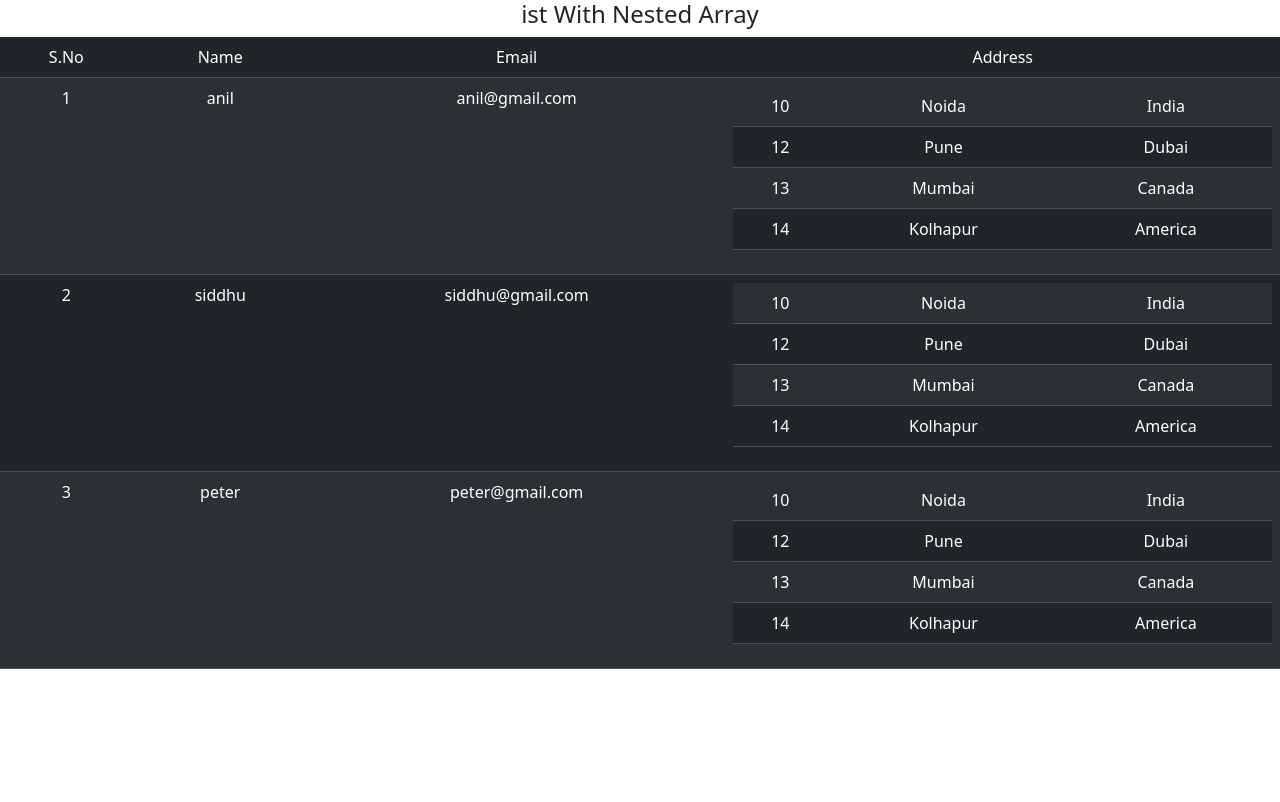
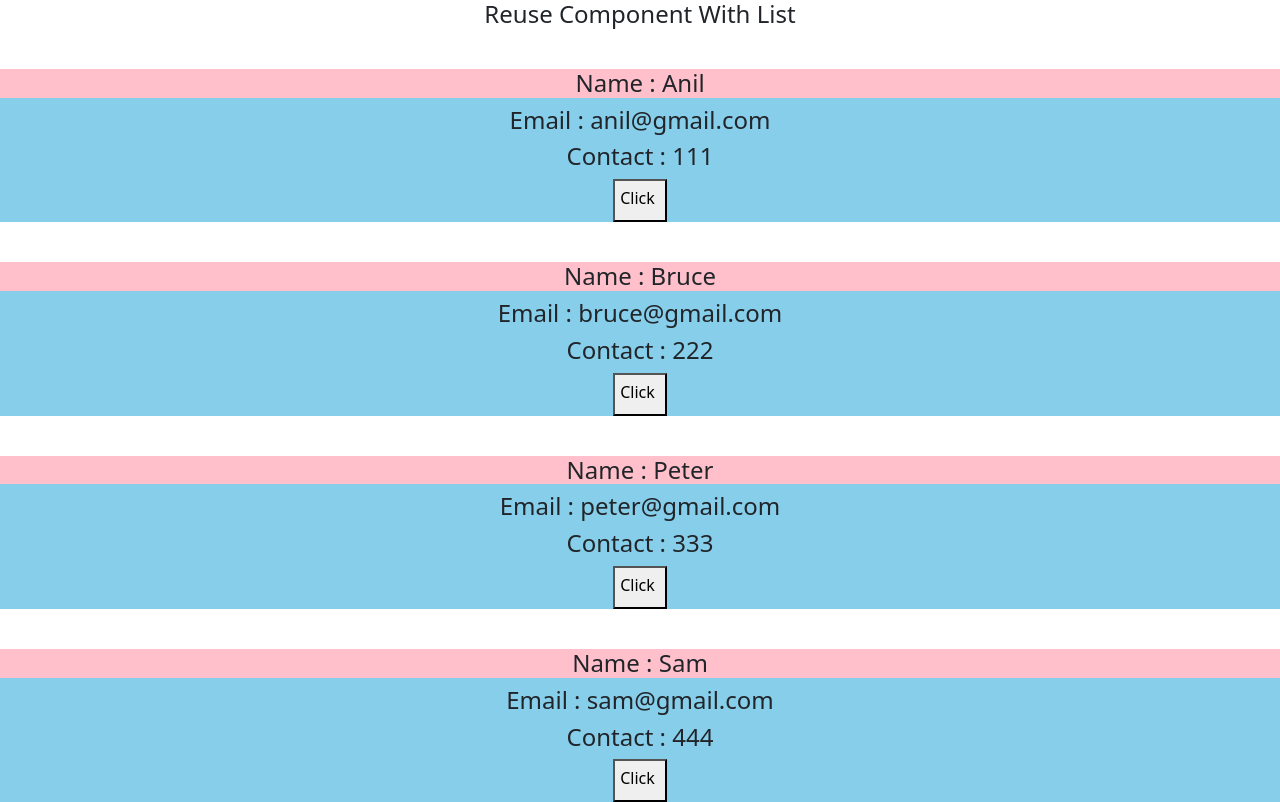
Before and after one commit to vijay4211/parent_to_child, a React (Create React App) app: page / in a window 1280 px wide. Built offline with nearby package versions, Linux system fonts and the light colour scheme.

Commit message:
create Reusable component using map method

```diff
--- a/src/App.js
+++ b/src/App.js
@@ -1,85 +1,30 @@
 import "./App.css";
-import Table from "react-bootstrap/Table";
+import "bootstrap/dist/css/bootstrap.min.css";
 
-import "bootstrap/dist/css/bootstrap.min.css";
+import User from "./User";
 
 function App() {
   const users = [
-    {
-      name: "anil",
-      email: "anil@gmail.com",
-      address: [
-        { Hn: "10", city: "Noida", country: "India" },
-        { Hn: "12", city: "Pune", country: "Dubai" },
-        { Hn: "13", city: "Mumbai", country: "Canada" },
-        { Hn: "14", city: "Kolhapur", country: "America" },
-      ],
-    },
-    {
-      name: "siddhu",
-      email: "siddhu@gmail.com",
-      address: [
-        { Hn: "10", city: "Noida", country: "India" },
-        { Hn: "12", city: "Pune", country: "Dubai" },
-        { Hn: "13", city: "Mumbai", country: "Canada" },
-        { Hn: "14", city: "Kolhapur", country: "America" },
-      ],
-    },
-    {
-      name: "peter",
-      email: "peter@gmail.com",
-      address: [
-        { Hn: "10", city: "Noida", country: "India" },
-        { Hn: "12", city: "Pune", country: "Dubai" },
-        { Hn: "13", city: "Mumbai", country: "Canada" },
-        { Hn: "14", city: "Kolhapur", country: "America" },
-      ],
-    },
+    { name: "Anil", email: "anil@gmail.com", contact: "111"},
+    { name: "Bruce", email: "bruce@gmail.com", contact: "222"},
+    { name: "Peter", email: "peter@gmail.com", contact: "333"},
+    { name: "Sam", email: "sam@gmail.com", contact: "444"},
   ];
+
+  function handler(){
+    alert("Hello");
+  }
 
   return (
     <div className="App">
-      <h4>ist With Nested Array</h4>
-        <Table variant="dark" striped>
-            <thead>
-                <tr>
-                   <td>S.No</td>
-                   <td>Name</td>
-                   <td>Email</td>
-                   <td>Address</td>
-                </tr>
-            </thead>
-            <tbody>
+      <h4>Reuse Component With List</h4>
       {
         users.map(
           (item, index)=>(
-                    <tr key={index}>
-                    <td>{index+1}</td>
-                    <td>{item.name}</td>
-                    <td>{item.email}</td>
-                    <td>
-                    <Table variant="dark" striped>
-                      <tbody>
-                      {
-                         item.address.map(
-                          (data, index)=>(
-                             <tr key={index}>
-                               <td>{data.Hn}</td>
-                               <td>{data.city}</td>
-                               <td>{data.country}</td>
-                             </tr>
+              <User username={item.name} useremail={item.email} usercontact={item.contact} functionhandler={handler}/>
           )
         )
       }
-                      </tbody>
-                    </Table>
-                    </td>
-                 </tr>
-                  )
-                 )
-              }
-            </tbody>
-        </Table>
     </div>
   );
 }
--- a/src/User.js
+++ b/src/User.js
@@ -1,15 +1,22 @@
-import React, { useEffect } from "react";
+import React from "react";
 
 function User(props) {
-  //define useEffect
-  useEffect(() => {
-    console.log("useEffect called");
-  }, [props.usercount, props.userdata]); //useEffect called on "count" And useEffect called on 'data'
-
+  const styling = {
+    background : "skyblue",
+    marginTop:"40px"
+  }
+  const NameStyle = {
+    background : "pink"
+  }
+  const ButtonSytle = {
+    padding:"5px 10px 10px 5px"
+  }
   return (
-    <div className="App">
-      <h4>Count Props : {props.usercount}</h4>
-      <h4>Data Props : {props.userdata}</h4>
+    <div className="App" style={styling}>
+      <h4 style={NameStyle}>Name : {props.username} </h4>
+      <h4>Email : {props.useremail} </h4>
+      <h4>Contact : {props.usercontact}</h4>
+      <button onClick={()=> props.functionhandler()} style={ButtonSytle}>Click</button>
     </div>
   );
 }
```
Lines whose indentation alone changed are shown as unchanged.
